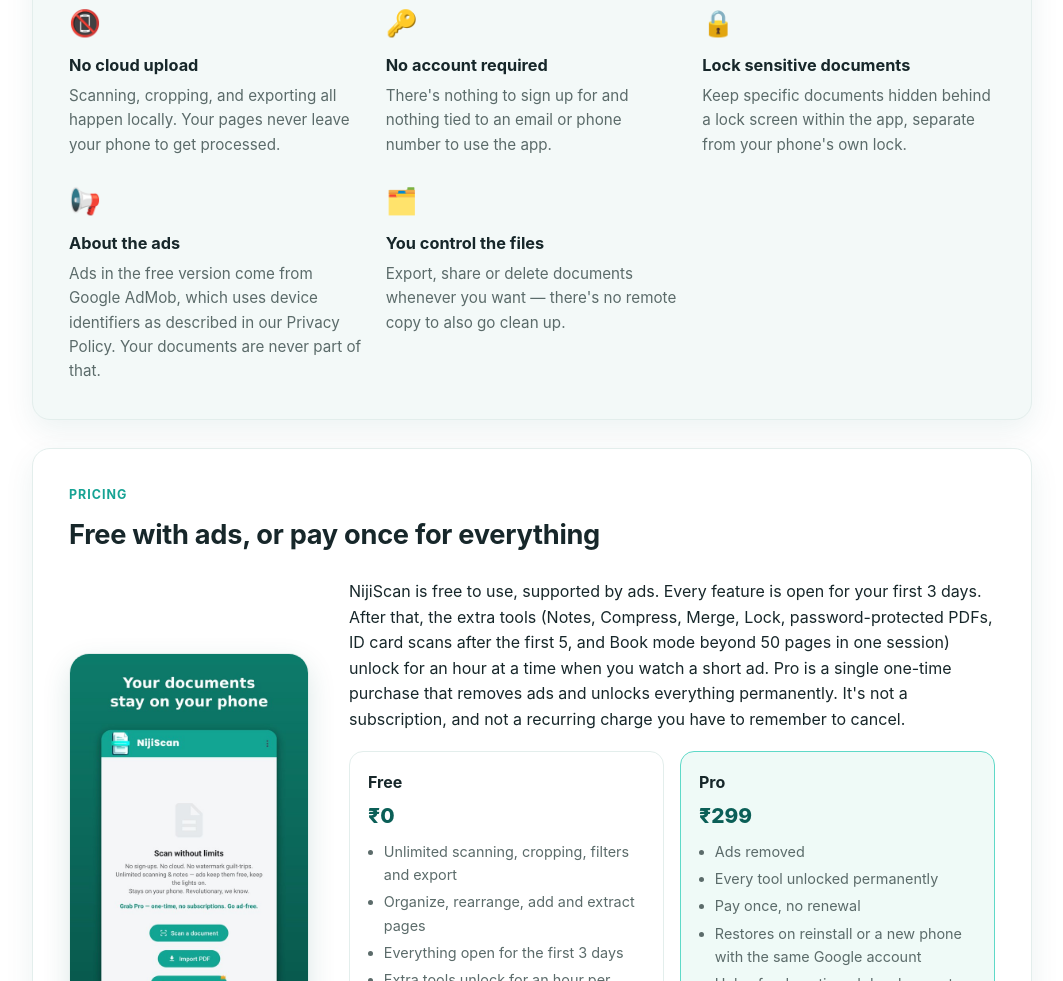
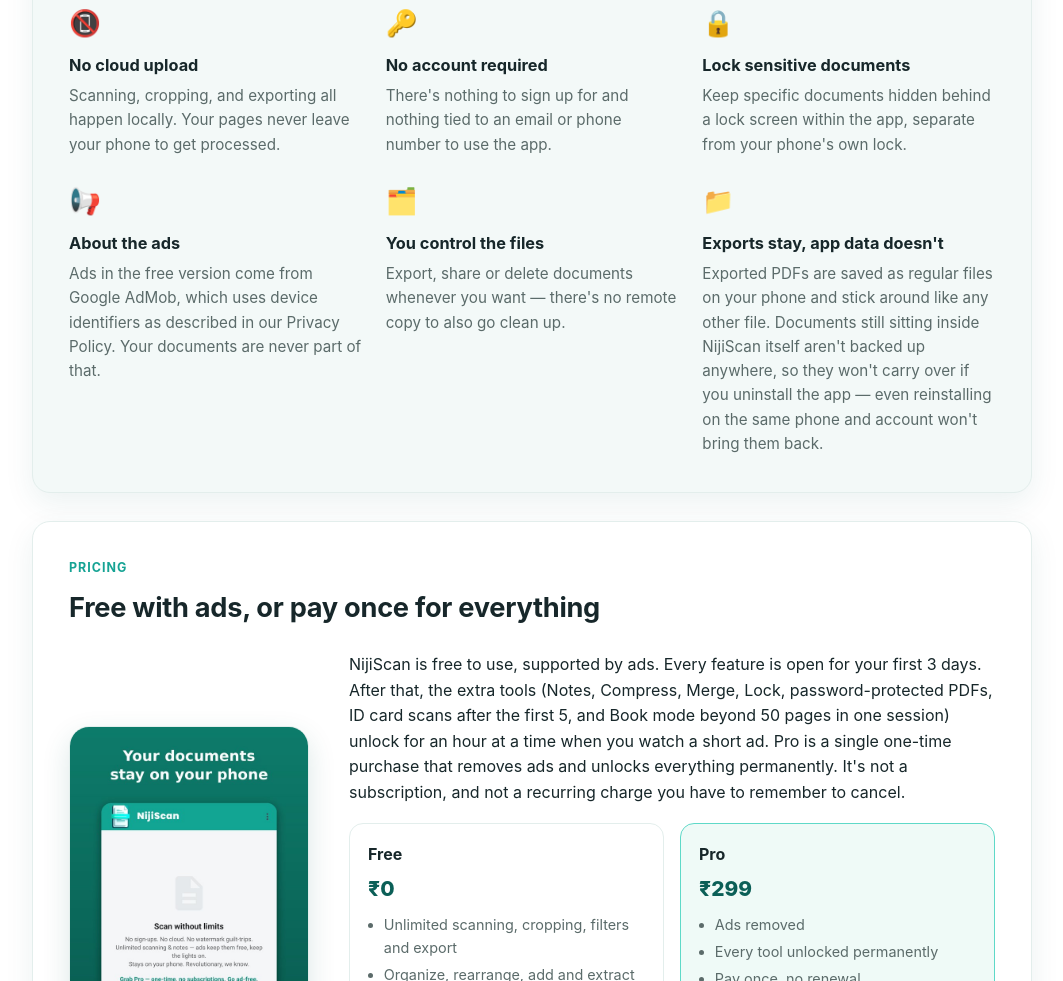
Before and after one commit to NijiScan/nijiscan-app, a plain HTML site: page index.html in a window 1280 px wide. Shown: the part 7248-8229 px from the top of the page, without its empty margins (108-1171 px from the left). Drawn offline with Linux system fonts and the light colour scheme.

Commit message:
Add trust item section to index.html

```diff
--- a/index.html
+++ b/index.html
@@ -446,6 +446,12 @@
           <h4>You control the files</h4>
           <p>Export, share or delete documents whenever you want — there's no remote copy to also go clean up.</p>
         </div>
+        <div class="trust-item">
+          <span class="icon">📁</span>
+          <h4>Exports stay, app data doesn't</h4>
+          <p>Exported PDFs are saved as regular files on your phone and stick around like any other file. Documents still sitting inside NijiScan itself aren't backed up anywhere, so they won't carry over if you uninstall the app — even reinstalling on the same phone and account won't bring them back.</p>
+        </div>
+        </div>
       </div>
     </div>
   </section>
```
